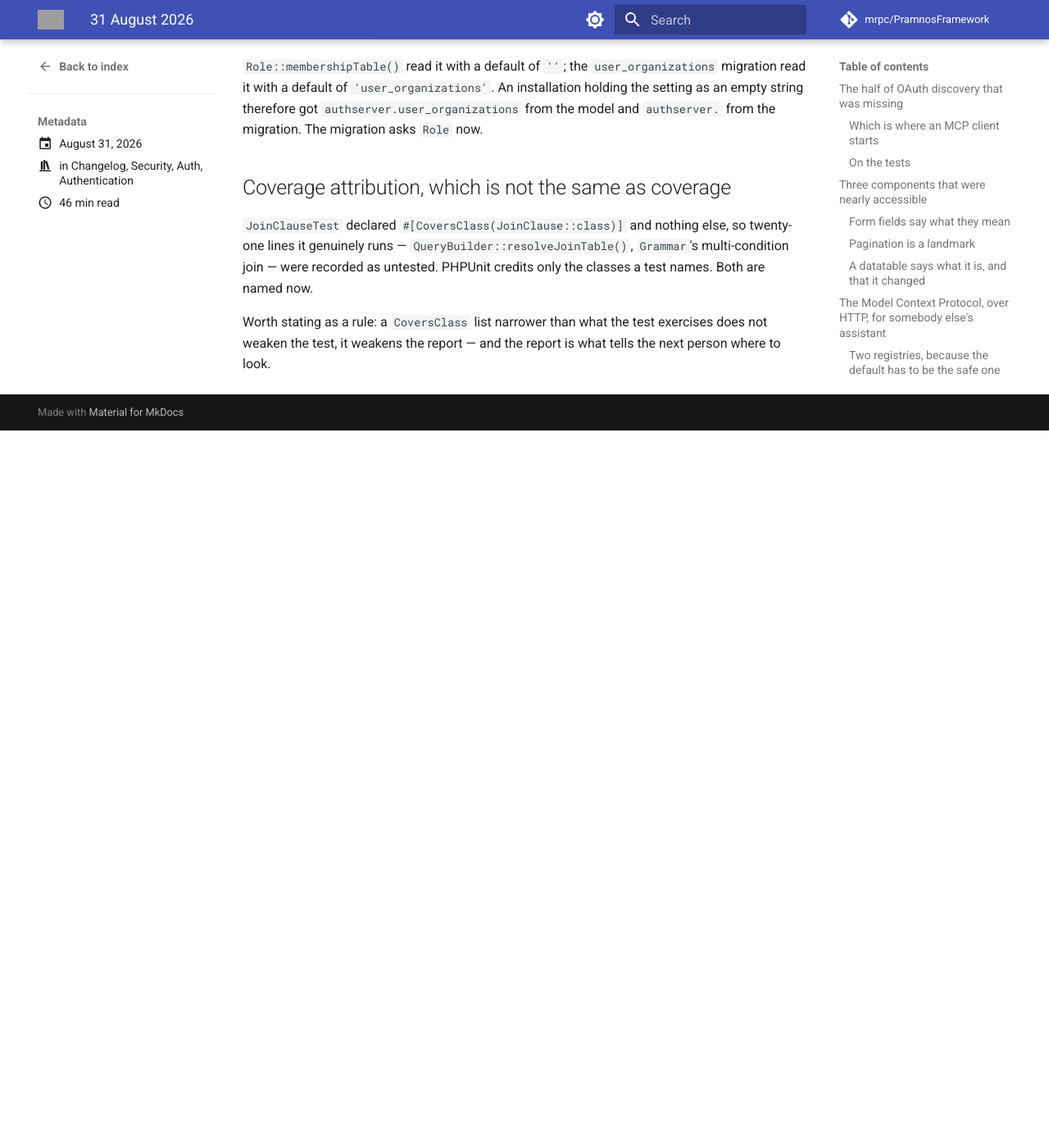
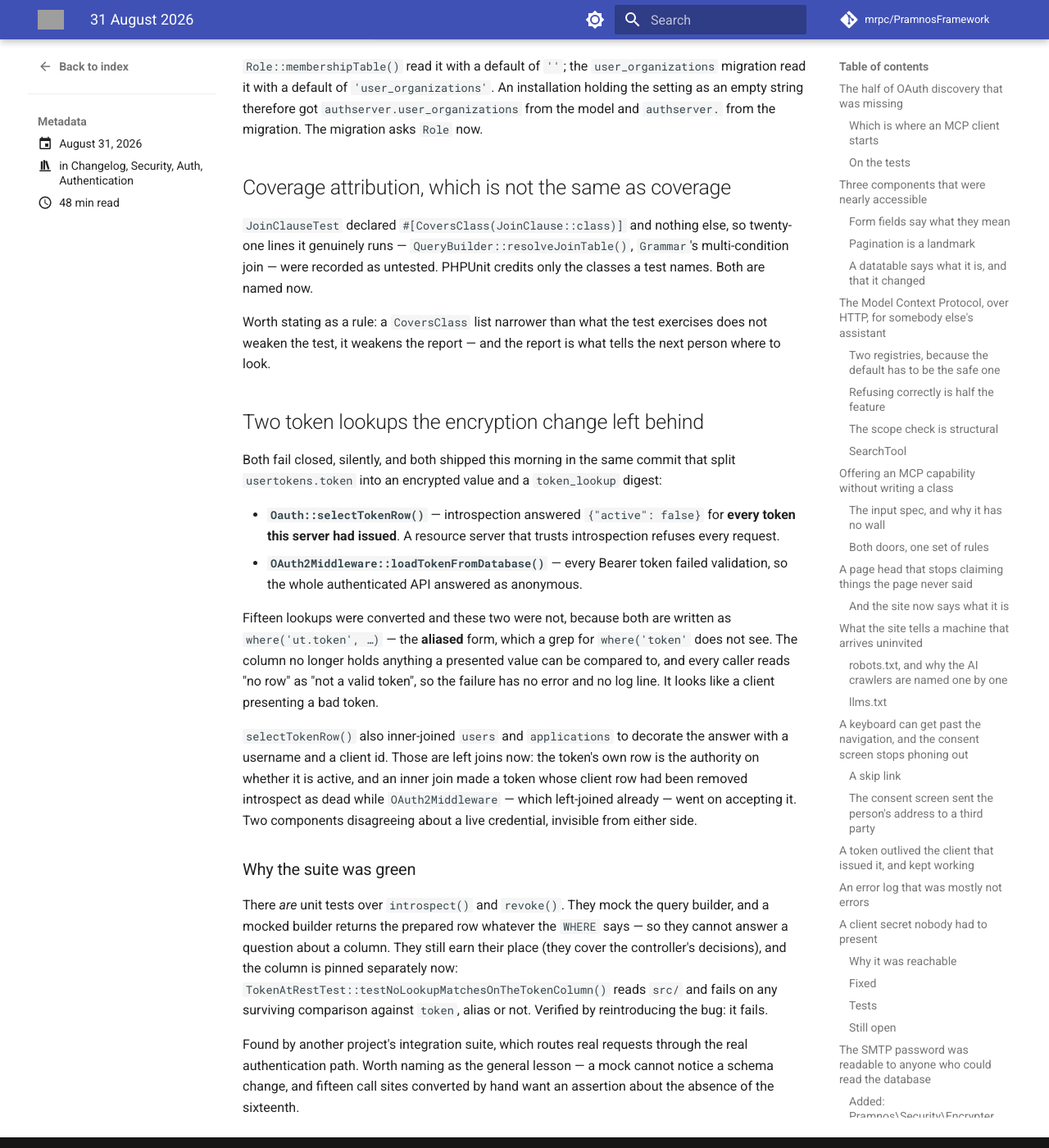
Before and after one commit to mrpc/PramnosFramework, an MkDocs documentation site: the page built from docs/version-history/posts/2026-08-31.md, in a window 1280 px wide and 1400 px high, scrolled down 36522 px. Shown: the whole window at 82% size. Built offline with MkDocs 1.6.1 and Material for MkDocs 9.7.7, drawn with Linux system fonts in a browser that asks for light colours; comment, search, counter and statistics services are not loaded; before the commit the page ends 37047 px from its top, so only the background shows below that; grey boxes are pictures that could not be loaded.

Commit message:
fix(auth): two token lookups the encryption change left behind
Both fail closed, silently, and both shipped this morning with the commit that
split usertokens.token into an encrypted value and a token_lookup digest:

- Oauth::selectTokenRow() — introspection answered {"active": false} for every
  token this server had issued, so a resource server that trusts introspection
  refuses every request.
- OAuth2Middleware::loadTokenFromDatabase() — every Bearer token failed
  validation and the whole authenticated API answered as anonymous.

Fifteen lookups were converted and these two were not, because both are written
as where('ut.token', …): the aliased form, which a grep for where('token' does
not see. The column holds nothing a presented value can be compared to any more,
and every caller reads "no row" as "not a valid token", so there is no error and
no log line — it looks like a client presenting a bad token.

selectTokenRow() also inner-joined users and applications to decorate the answer.
Left joins now: the token's own row is the authority on whether it is active, and
an inner join made a token whose client row had been removed introspect as dead
while OAuth2Middleware — which left-joined already — went on accepting it. Two
components disagreeing about a live credential, invisible from either side.

The suite was green through both. The unit tests over introspect() and revoke()
mock the query builder, and a mocked builder returns the prepared row whatever
the WHERE says, so it cannot answer a question about a column. They keep their
place — they cover the controller's decisions — and the column is pinned by
TokenAtRestTest::testNoLookupMatchesOnTheTokenColumn(), which reads src/ and
fails on any surviving comparison against `token`, alias or not. Verified by
reintroducing the bug.

Guide and changelog updated.

````diff
--- a/docs/Pramnos_Security_Guide.md
+++ b/docs/Pramnos_Security_Guide.md
@@ -436,6 +436,27 @@ holds a plaintext secret and converts itself the first time that client
 authenticates successfully, so there is no migration to run and no window where a
 client cannot connect.
 
+**Every lookup matches `token_lookup`, and there is a test that says so.**
+
+```php
+->where('token_lookup', \Pramnos\User\Token::lookup($presented))   // right
+->where('token', $presented)                                        // matches nothing
+```
+
+Comparing `token` cannot match a presented value any more, and every caller in this framework
+reads "no row" as "not a valid token" — so a missed lookup **fails closed, silently**, on a path
+that worked the day before. Two were missed when the column was split, both written as
+`where('ut.token', …)`: the aliased form, which a grep for `where('token'` does not see.
+`Oauth::selectTokenRow()` made introspection answer `{"active": false}` for every token the
+server had issued, and `OAuth2Middleware::loadTokenFromDatabase()` refused every Bearer request.
+
+`TokenAtRestTest::testNoLookupMatchesOnTheTokenColumn()` reads `src/` and fails on any surviving
+comparison, alias or not. Add a sixteenth lookup and it will tell you.
+
+The mocked unit tests over `introspect()` and `revoke()` stayed green through both, which is the
+other half of the lesson: a mocked query builder returns the prepared row whatever the `WHERE`
+says, so it cannot answer a question about a column.
+
 Nothing about using these changes — `getSecret()` returns a base32 seed, a
 delivery signs with the real key, `getSetting('smtp_pass')` returns a password.
 Only the rows are different, and rows written before the change keep working
--- a/docs/version-history/posts/2026-08-31.md
+++ b/docs/version-history/posts/2026-08-31.md
@@ -1523,3 +1523,38 @@ were recorded as untested. PHPUnit credits only the classes a test names. Both a
 Worth stating as a rule: a `CoversClass` list narrower than what the test exercises does not
 weaken the test, it weakens the report — and the report is what tells the next person where to
 look.
+
+## Two token lookups the encryption change left behind
+
+Both fail closed, silently, and both shipped this morning in the same commit that split
+`usertokens.token` into an encrypted value and a `token_lookup` digest:
+
+- **`Oauth::selectTokenRow()`** — introspection answered `{"active": false}` for **every token
+  this server had issued**. A resource server that trusts introspection refuses every request.
+- **`OAuth2Middleware::loadTokenFromDatabase()`** — every Bearer token failed validation, so the
+  whole authenticated API answered as anonymous.
+
+Fifteen lookups were converted and these two were not, because both are written as
+`where('ut.token', …)` — the **aliased** form, which a grep for `where('token'` does not see. The
+column no longer holds anything a presented value can be compared to, and every caller reads
+"no row" as "not a valid token", so the failure has no error and no log line. It looks like a
+client presenting a bad token.
+
+`selectTokenRow()` also inner-joined `users` and `applications` to decorate the answer with a
+username and a client id. Those are left joins now: the token's own row is the authority on
+whether it is active, and an inner join made a token whose client row had been removed introspect
+as dead while `OAuth2Middleware` — which left-joined already — went on accepting it. Two
+components disagreeing about a live credential, invisible from either side.
+
+### Why the suite was green
+
+There *are* unit tests over `introspect()` and `revoke()`. They mock the query builder, and a
+mocked builder returns the prepared row whatever the `WHERE` says — so they cannot answer a
+question about a column. They still earn their place (they cover the controller's decisions), and
+the column is pinned separately now:
+`TokenAtRestTest::testNoLookupMatchesOnTheTokenColumn()` reads `src/` and fails on any surviving
+comparison against `token`, alias or not. Verified by reintroducing the bug: it fails.
+
+Found by another project's integration suite, which routes real requests through the real
+authentication path. Worth naming as the general lesson — a mock cannot notice a schema change,
+and fifteen call sites converted by hand want an assertion about the absence of the sixteenth.
````
Also changed, not shown: 4 other files.
